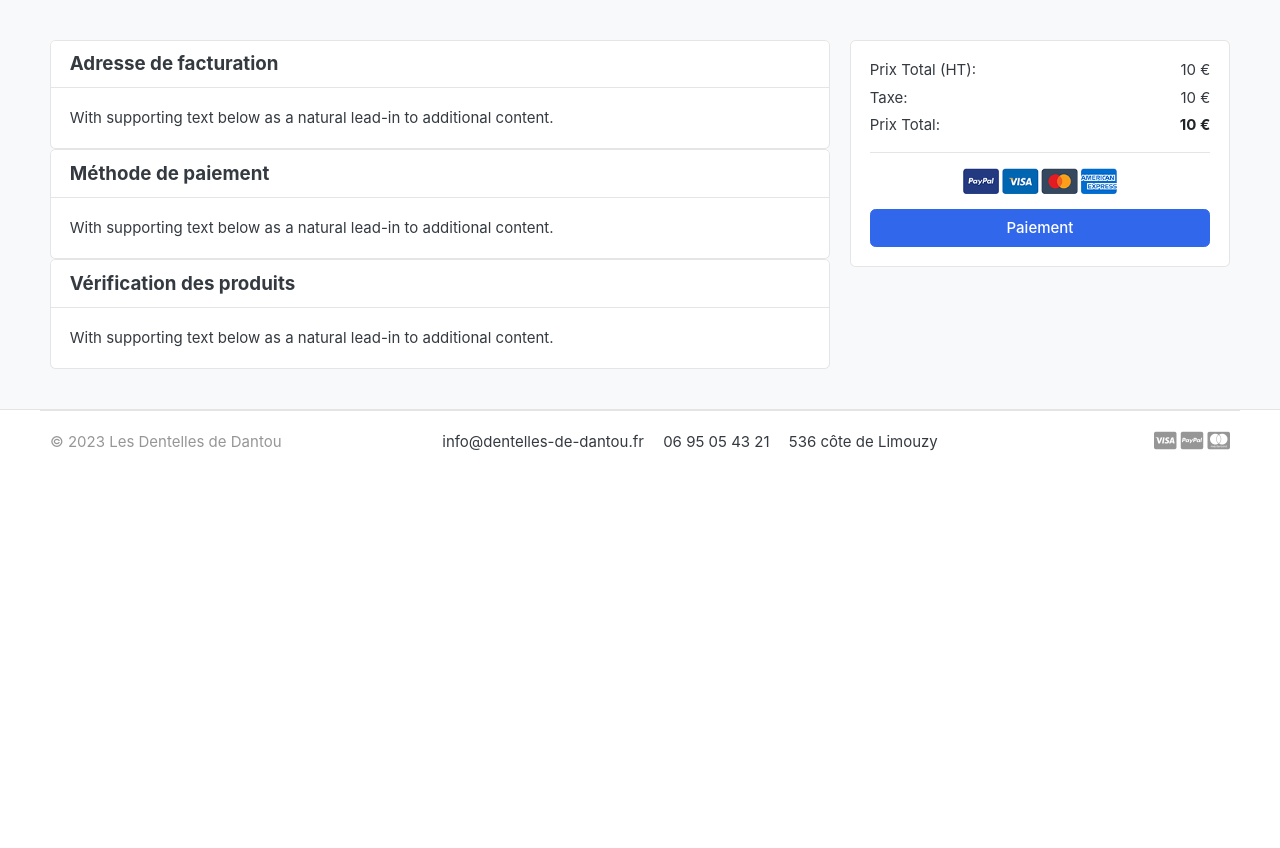
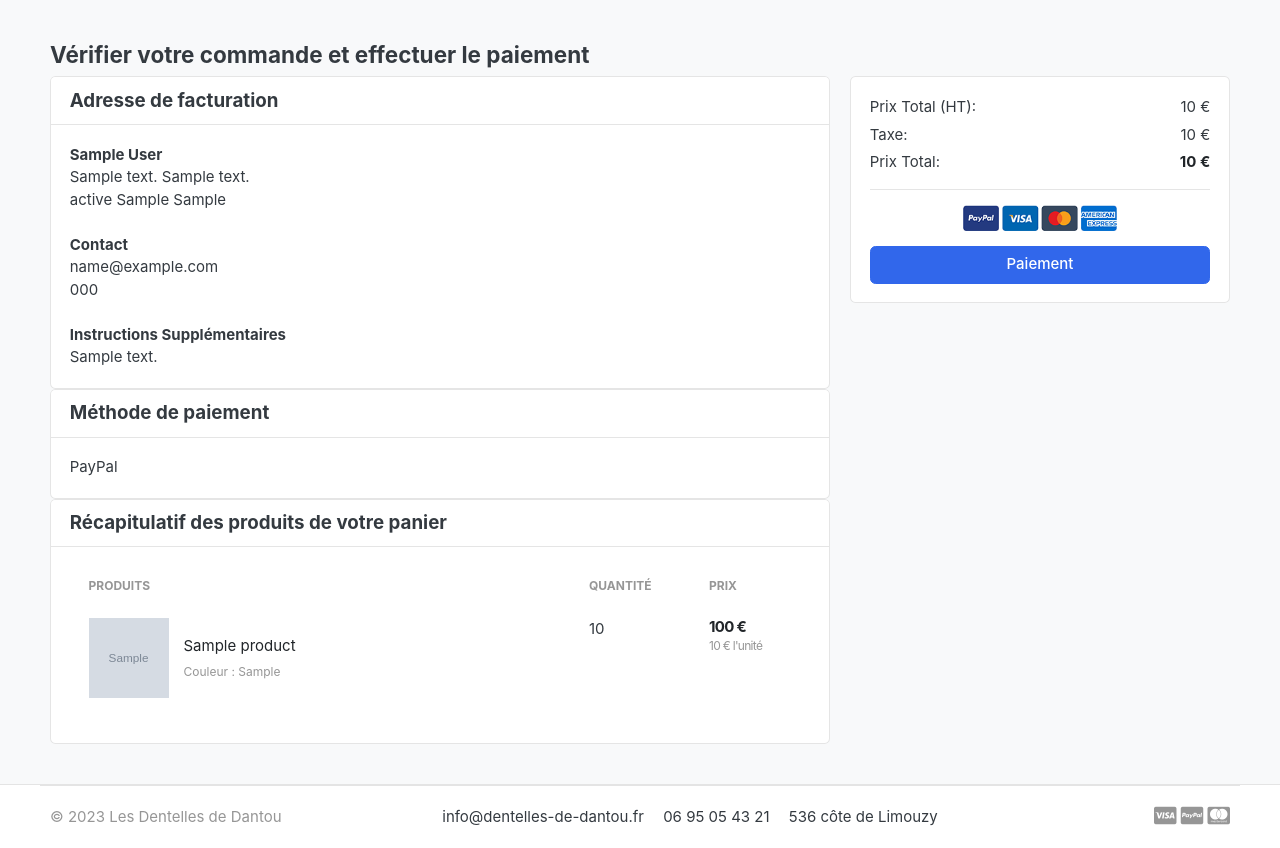
Before and after one commit to Martin010/dentelles_dantou, a Django app: template templates/orders/payments.html in a window 1280 px wide. Shown: the part 118-966 px from the top of the page. Before the commit the page ends 569 px from the top, so only its background shows below. Run offline with Django 4.2, Linux system fonts and the light colour scheme; tables that the repository leaves empty hold one stand-in row (values such as "Sample post"); the template is opened without the code that fills it: values that come from a table or form of the project are taken from there, most other values are stand-ins (such as "Sample title", 1, 10 or a date in 2020); grey boxes marked "Sample" are stand-in pictures; some libraries are stand-ins or nearby versions; some web fonts are replaced.

Commit message:
Orders & Order Number Generation - Payments html page (review) - Placeholder view context - Full name and address function in models

```diff
--- a/orders/models.py
+++ b/orders/models.py
@@ -45,6 +45,12 @@ class Order(models.Model):
     created_at      = models.DateTimeField(auto_now_add=True)
     updated_at      = models.DateTimeField(auto_now=True)
 
+    def full_name(self):
+        return f'{self.first_name} {self.last_name}'
+
+    def full_address(self):
+        return f'{self.address_line_1} {self.address_line_2}'
+
     def __str__(self):
         return self.first_name
 
--- a/templates/orders/payments.html
+++ b/templates/orders/payments.html
@@ -5,8 +5,8 @@
 
     <section class="section-content padding-y bg">
         <div class="container">
+            <h4 class="text-left">Vérifier votre commande et effectuer le paiement</h4>
             <div class="row">
-
                 <!-- CART -->
                 <aside class="col-lg-8">
 
@@ -14,7 +14,21 @@
                     <div class="card">
                         <h5 class="card-header">Adresse de facturation</h5>
                         <div class="card-body">
-                            <p class="card-text">With supporting text below as a natural lead-in to additional content.</p>
+                            <p class="card-text mb-0"><b>{{ order.full_name }}</b></p>
+                            <p class="card-text mb-0">{{ order.full_address }}</p>
+                            <p class="card-text mb-0">{{ order.state }} {{ order.city }} {{ order.country }}</p>
+
+                            <br>
+
+                            <p class="card-text mb-0"><b>Contact</b></p>
+                            <p class="card-text mb-0">{{ order.email }}</p>
+                            <p class="card-text mb-0">{{ order.phone }}</p>
+
+                            {% if order.order_note %}
+                                <br>
+                                 <p class="card-text mb-0"><b>Instructions Supplémentaires</b></p>
+                                <p class="card-text mb-0">{{ order.order_note }}</p>
+                            {% endif %}
                         </div>
                     </div>
 
@@ -22,15 +36,64 @@
                     <div class="card">
                         <h5 class="card-header">Méthode de paiement</h5>
                         <div class="card-body">
-                            <p class="card-text">With supporting text below as a natural lead-in to additional content.</p>
+                            <p class="card-text">PayPal</p>
                         </div>
                     </div>
 
                     <!-- REVIEW PRODUCTS -->
                     <div class="card">
-                        <h5 class="card-header">Vérification des produits</h5>
+                        <h5 class="card-header">Récapitulatif des produits de votre panier</h5>
                         <div class="card-body">
-                            <p class="card-text">With supporting text below as a natural lead-in to additional content.</p>
+                            <table class="table table-borderless table-shopping-cart">
+
+                                <!-- CART TABLE HEADER-->
+                                <thead class="text-muted">
+                                <tr class="small text-uppercase">
+                                    <th scope="col">Produits</th>
+                                    <th scope="col" width="120">Quantité</th>
+                                    <th scope="col" width="120">Prix</th>
+                                </tr>
+                                </thead>
+
+                                <!-- CART TABLE BODY-->
+                                <tbody>
+                                {% for cart_item in cart_items %}
+                                    <tr>
+                                        <!-- PRODUCTS -->
+                                        <td>
+                                            <figure class="itemside align-items-center">
+                                                <div class="aside">
+                                                    <img src="{{ cart_item.product.images.url }}" class="img-sm"></div>
+                                                <figcaption class="info">
+                                                    <a href="{{ cart_item.product.get_url }}" class="title text-dark">{{ cart_item.product.product_name }}</a>
+                                                    <p class="text-muted small">
+                                                        {% if cart_item.variations.all %}
+                                                            {% for variation in cart_item.variations.all %}
+                                                                {{ variation.get_variation_category_display | capfirst }} : {{ variation.variation_value | capfirst }}
+                                                                <br>
+                                                            {% endfor %}
+                                                        {% endif %}
+                                                    </p>
+                                                </figcaption>
+                                            </figure>
+                                        </td>
+
+                                        <!-- QUANTITIES -->
+                                        <td>
+                                            <label for="">{{ cart_item.quantity }}</label>
+                                        </td>
+
+                                        <!-- PRICES -->
+                                        <td>
+                                            <div class="price-wrap">
+                                                <var class="price">{{ cart_item.sub_total }} €</var>
+                                                <small class="text-muted">{{ cart_item.product.price }} € l'unité</small>
+                                            </div>
+                                        </td>
+                                    </tr>
+                                {% endfor %}
+                                </tbody>
+                            </table>
                         </div>
                     </div>
                 </aside>
```
Also changed, not shown: orders/views.py (+12 -1 lines).
